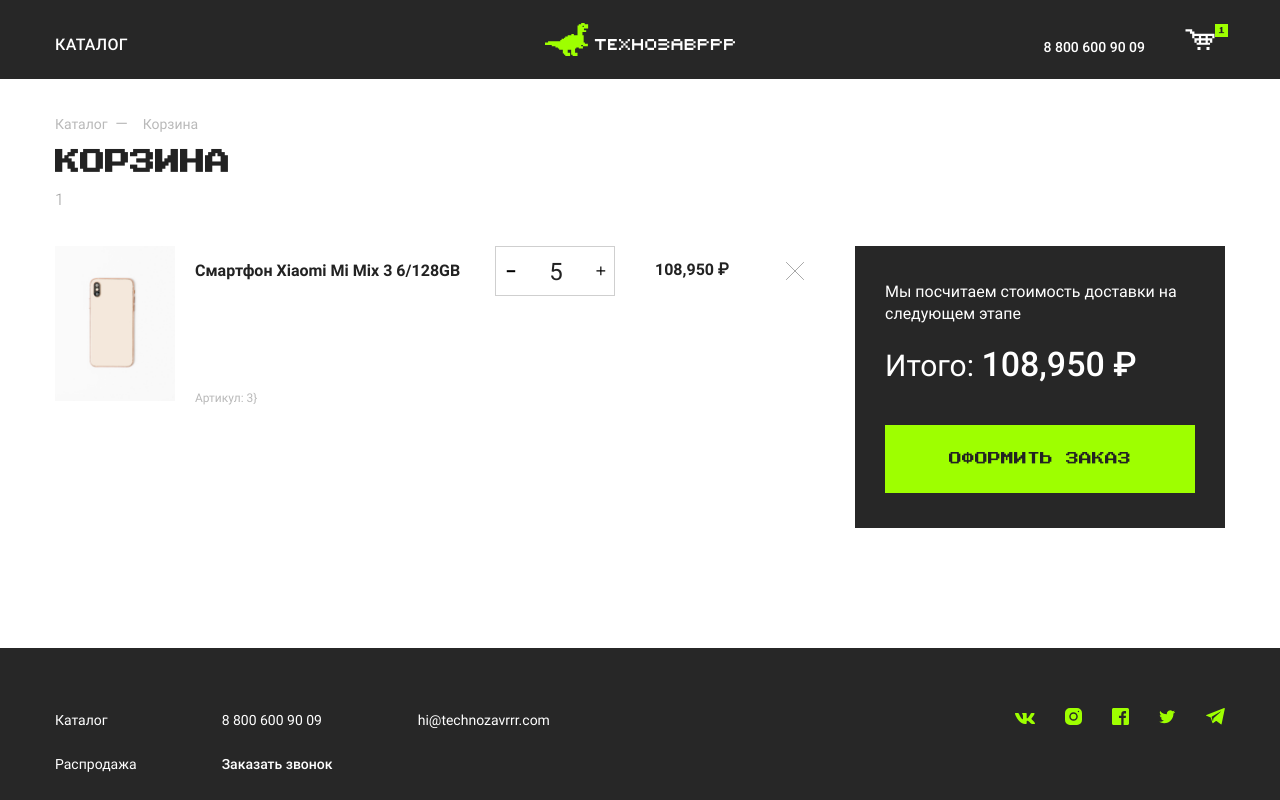
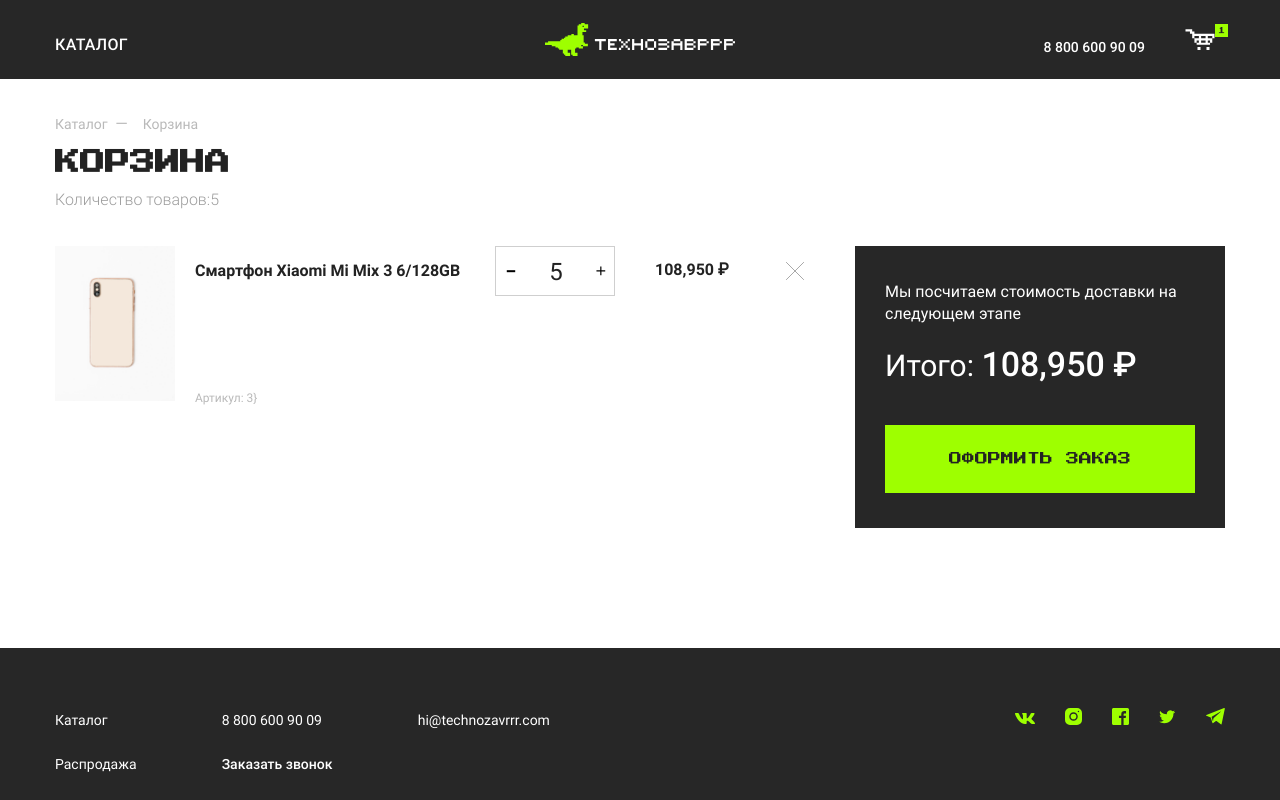
Before and after one commit to bobruk76/s1, a Vue app in the folder frontend/: page /cart in a window 1280 px wide. Shown: the top 800 px of the page. Built offline with nearby package versions, Linux system fonts and the light colour scheme.

Commit message:
fix troubles from exercise 6

```diff
--- a/frontend/src/components/CartItem.vue
+++ b/frontend/src/components/CartItem.vue
@@ -65,7 +65,11 @@
         return this.item.amount;
       },
       set(value) {
-        this.$store.commit('changeAmountProduct', { productId: this.item.productId, amount: value });
+        if (value > 0) {
+          this.$store.commit('changeAmountProduct', { productId: this.item.productId, amount: value });
+        } else {
+          this.removeProduct(this.item.productId);
+        }
       },
     },
   },
--- a/frontend/src/components/Header.vue
+++ b/frontend/src/components/Header.vue
@@ -55,18 +55,19 @@
     </div>
     <header class="header">
       <div class="header__wrapper container">
-        <span class="header__info">Каталог</span>
-
-        <a class="header__logo" href="#">
+        <router-link :to="{ name: 'main' }">
+          <span class="header__info">Каталог</span>
+        </router-link>
+        <router-link class="header__logo" :to="{ name: 'main' }">
           <img src="/img/svg/logo-tech.svg" alt="Логотип интернет магазина Технозавррр" width="190"
                height="33">
-        </a>
+        </router-link>
 
         <a class="header__tel" href="tel:8 800 600 90 09">
           8 800 600 90 09
         </a>
 
-        <router-link class="header__cart" :to="{name: 'cart'}" aria-label="Корзина с товарами">
+        <router-link class="header__cart" :to="{ name: 'cart' }" aria-label="Корзина с товарами">
           <svg width="30" height="21" fill="currentColor">
             <use xlink:href="#icon-cart"></use>
           </svg>
@@ -80,6 +81,6 @@
 
 <script>
 export default {
-  name: "Header"
-}
+  name: 'Header',
+};
 </script>
--- a/frontend/src/pages/CartPage.vue
+++ b/frontend/src/pages/CartPage.vue
@@ -18,7 +18,7 @@
         Корзина
       </h1>
       <span class="content__info">
-        {{ $store.state.cartProducts.length }}
+        Количество товаров:{{ totalAmounts }}
       </span>
     </div>
 
@@ -71,6 +71,10 @@
     totalSum() {
       return this.cproducts.reduce((sum, item) => sum + item.totalPrice, 0);
     },
+
+    totalAmounts() {
+      return this.cproducts.reduce((sum, item) => sum + item.amount, 0);
+    },
   },
 };
 </script>
```
